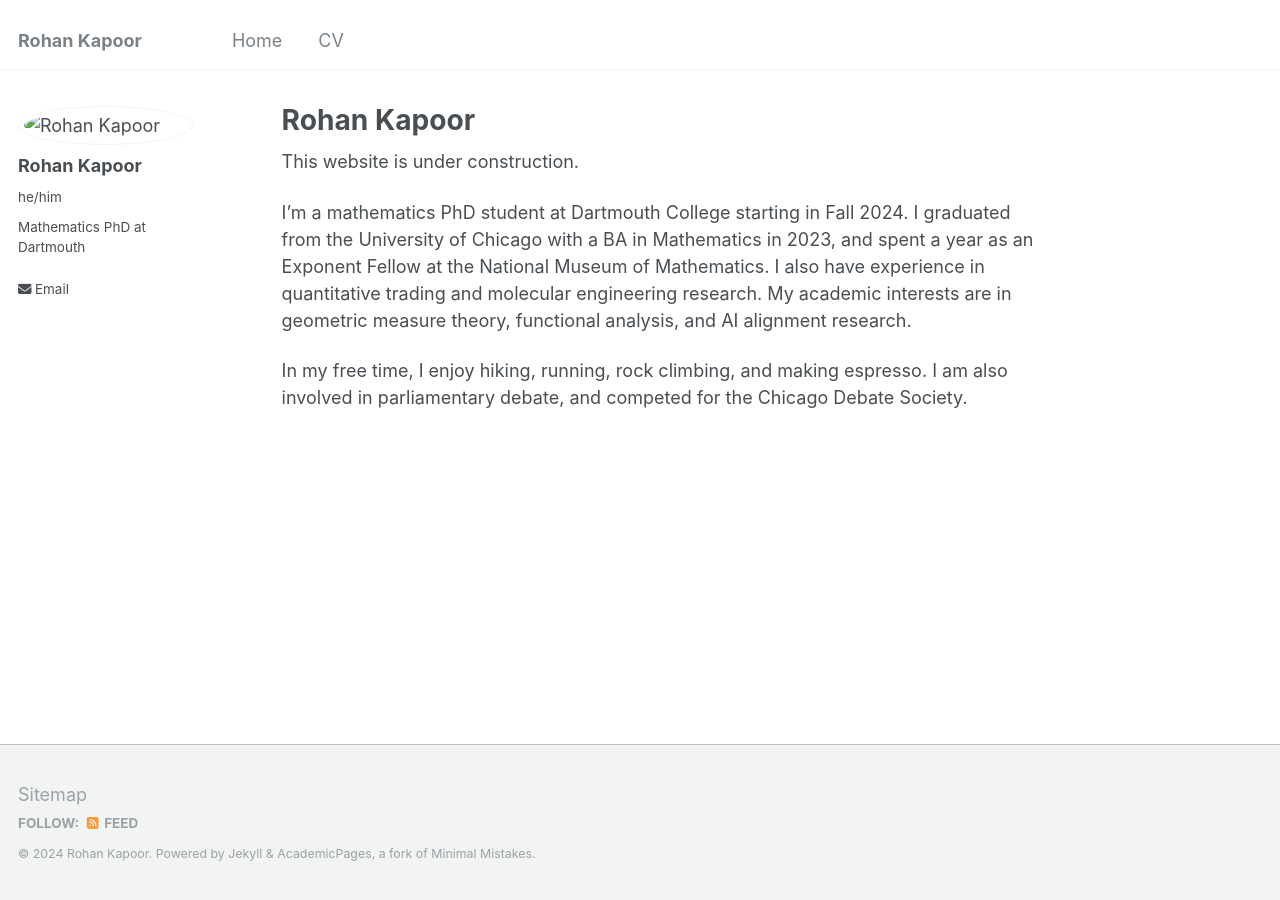
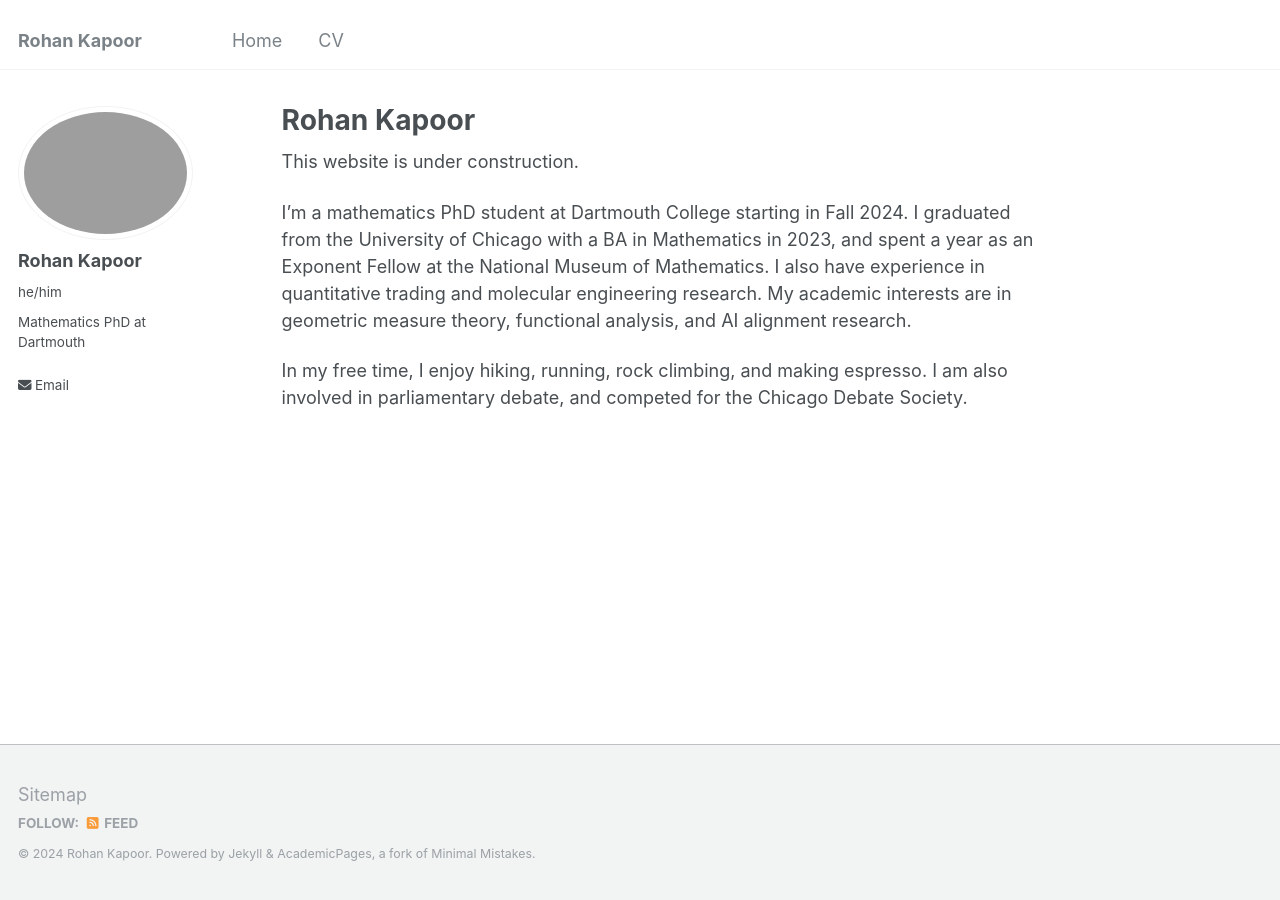
Before and after one commit to rkapoor1512/rkapoor1512.github.io, a Jekyll site: the page built from _pages/about.md, in a window 1280 px wide. Built offline with Jekyll 4.4.1, drawn with Linux system fonts in a browser that asks for light colours.

Commit message:
Update _config.yml

```diff
--- a/_config.yml
+++ b/_config.yml
@@ -21,7 +21,7 @@ repository               : "rkapoor1512/rkapoor1512.github.io"
 #               Additional customization can be done by editing /_includes/author-profile.html
 author:
   # Biographic information
-  avatar           : "/images/bio-photo.jpg"
+  avatar           : "STA_3496.JPG"
   name             : "Rohan Kapoor"
   pronouns         : "he/him"
   bio              : "Mathematics PhD at Dartmouth"
```
